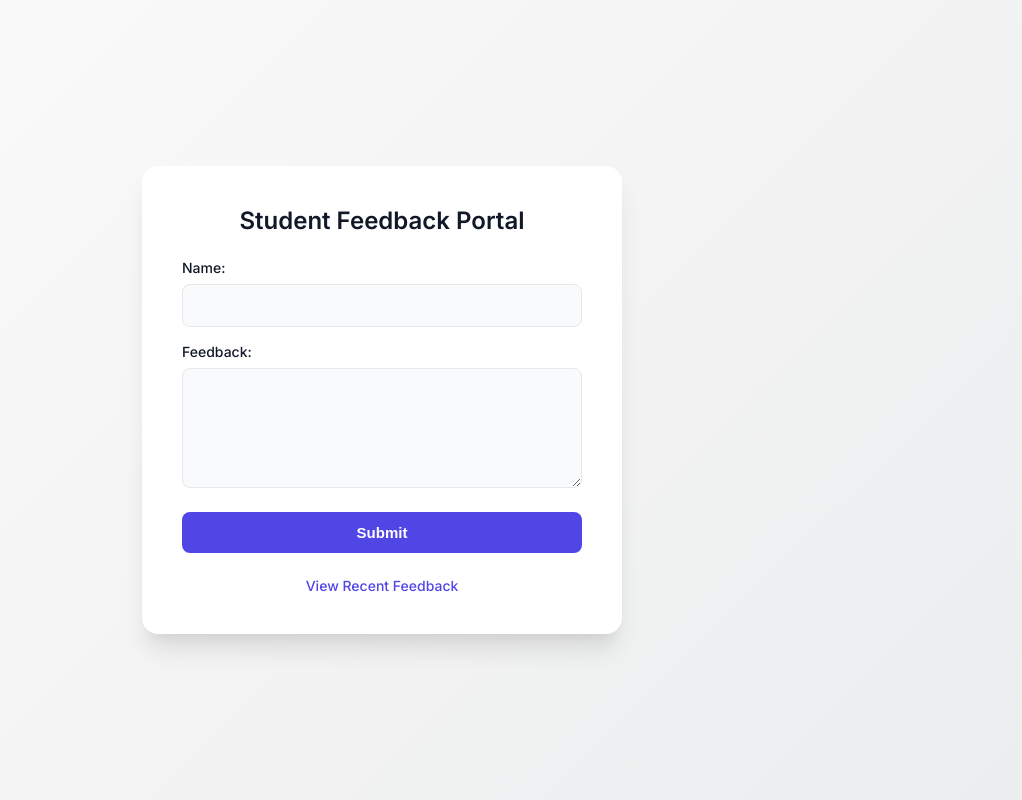
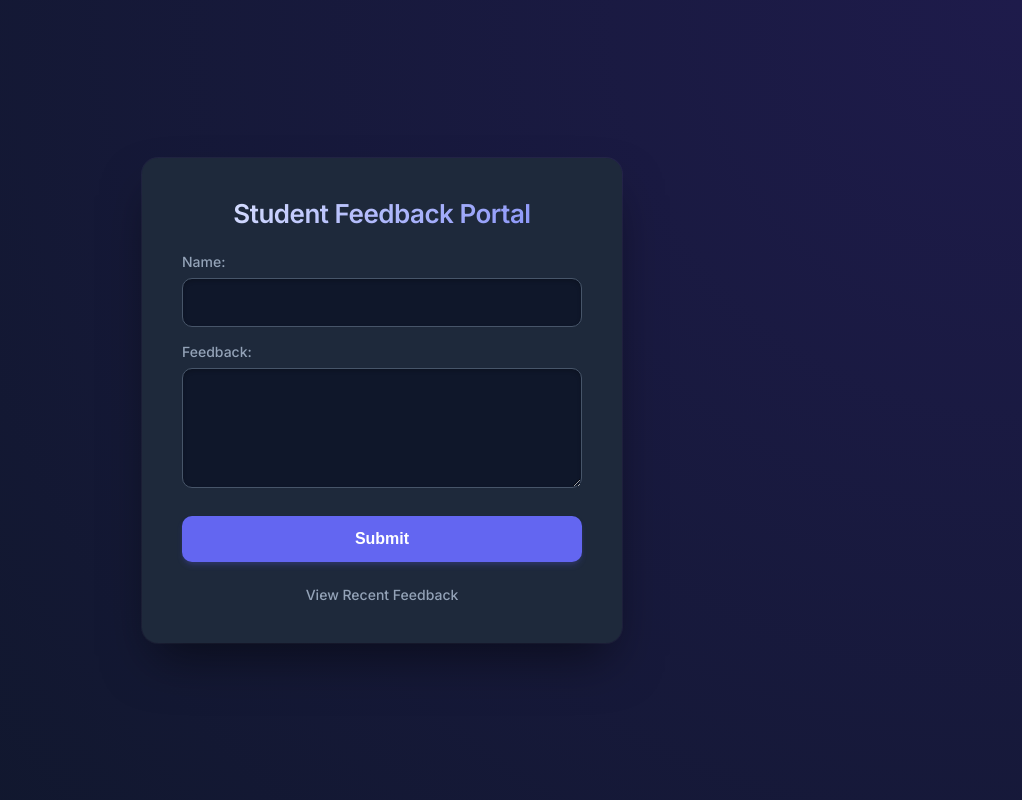
Before and after one commit to Sri-del-ete/student-feedback-system, a Flask app: page / in a window 1280 px wide. Shown: the whole page, without its empty margins (258-1280 px from the left). Run offline with Flask 3, Linux system fonts and the light colour scheme.

Commit message:
Updated CSS file

```diff
--- a/app/static/style.css
+++ b/app/static/style.css
@@ -1,10 +1,15 @@
 @import url('https://fonts.googleapis.com/css2?family=Inter:wght@400;500;600&display=swap');
 
 :root {
-    --primary: #4F46E5;
-    --primary-hover: #4338CA;
-    --text-main: #111827;
-    --border-color: #e5e7eb;
+    --primary: #6366f1;
+    --primary-hover: #818cf8;
+    --bg-main: #0f172a;
+    --bg-container: #1e293b;
+    --text-main: #f8fafc;
+    --text-muted: #94a3b8;
+    --border-color: #334155;
+    --input-bg: #0f172a;
+    --input-border: #475569;
 }
 
 * {
@@ -15,7 +20,7 @@
 
 body {
     font-family: 'Inter', sans-serif;
-    background: linear-gradient(135deg, #fdfbfb 0%, #ebedee 100%);
+    background: radial-gradient(circle at top right, #1e1b4b 0%, #0f172a 100%);
     min-height: 100vh;
     display: flex;
     justify-content: center;
@@ -25,19 +30,25 @@ body {
 }
 
 .container {
-    background: #ffffff;
+    background: var(--bg-container);
     padding: 40px;
     border-radius: 16px;
     width: 100%;
     max-width: 480px;
-    box-shadow: 0 20px 25px -5px rgba(0, 0, 0, 0.1), 0 10px 10px -5px rgba(0, 0, 0, 0.04);
+    box-shadow: 0 25px 50px -12px rgba(0, 0, 0, 0.5), 0 0 0 1px rgba(255, 255, 255, 0.05);
+    backdrop-filter: blur(10px);
 }
 
 h2 {
-    font-size: 24px;
+    font-size: 26px;
     font-weight: 600;
     margin-bottom: 24px;
     text-align: center;
+    letter-spacing: -0.5px;
+    background: linear-gradient(135deg, #e0e7ff 0%, #818cf8 100%);
+    -webkit-background-clip: text;
+    background-clip: text;
+    -webkit-text-fill-color: transparent;
 }
 
 form {
@@ -52,8 +63,10 @@ form br, .container > br {
 label {
     font-size: 14px;
     font-weight: 500;
+    color: var(--text-muted);
     margin-bottom: 8px;
     margin-top: 16px;
+    transition: color 0.3s ease;
 }
 
 label:first-of-type {
@@ -63,64 +76,70 @@ label:first-of-type {
 input[type="text"],
 textarea {
     width: 100%;
-    padding: 12px 16px;
-    border: 1px solid var(--border-color);
-    border-radius: 8px;
+    padding: 14px 16px;
+    border: 1px solid var(--input-border);
+    border-radius: 10px;
     font-family: inherit;
-    font-size: 14px;
-    transition: border-color 0.2s, box-shadow 0.2s;
-    background-color: #f9fafb;
+    font-size: 15px;
+    color: var(--text-main);
+    background-color: var(--input-bg);
+    transition: all 0.3s ease;
+    box-shadow: inset 0 2px 4px 0 rgba(0, 0, 0, 0.2);
 }
 
 input[type="text"]:focus,
 textarea:focus {
     outline: none;
     border-color: var(--primary);
-    box-shadow: 0 0 0 3px rgba(79, 70, 229, 0.1);
-    background-color: #ffffff;
+    box-shadow: 0 0 0 4px rgba(99, 102, 241, 0.15), inset 0 2px 4px 0 rgba(0, 0, 0, 0.2);
+    background-color: #151f32;
 }
 
 textarea {
     resize: vertical;
     min-height: 120px;
+    line-height: 1.5;
 }
 
 button {
     background-color: var(--primary);
     color: white;
-    padding: 12px 20px;
+    padding: 14px 20px;
     border: none;
-    border-radius: 8px;
-    font-size: 15px;
+    border-radius: 10px;
+    font-size: 16px;
     font-weight: 600;
     cursor: pointer;
-    transition: background-color 0.2s, transform 0.1s;
-    margin-top: 24px;
+    transition: all 0.3s ease;
+    margin-top: 28px;
     width: 100%;
+    box-shadow: 0 4px 6px -1px rgba(99, 102, 241, 0.2), 0 2px 4px -1px rgba(99, 102, 241, 0.1);
 }
 
 button:hover {
     background-color: var(--primary-hover);
+    transform: translateY(-2px);
+    box-shadow: 0 10px 15px -3px rgba(99, 102, 241, 0.3), 0 4px 6px -2px rgba(99, 102, 241, 0.15);
 }
 
 button:active {
-    transform: translateY(1px);
+    transform: translateY(0);
+    box-shadow: 0 4px 6px -1px rgba(99, 102, 241, 0.2), 0 2px 4px -1px rgba(99, 102, 241, 0.1);
 }
 
 a {
     display: block;
     margin-top: 24px;
     text-decoration: none;
-    color: var(--primary);
+    color: var(--text-muted);
     font-size: 14px;
     font-weight: 500;
     text-align: center;
-    transition: color 0.2s;
+    transition: all 0.3s ease;
 }
 
 a:hover {
     color: var(--primary-hover);
-    text-decoration: underline;
 }
 
 ul {
```
Also changed, not shown: other parts of app/static/style.css (+17 -7 lines).
